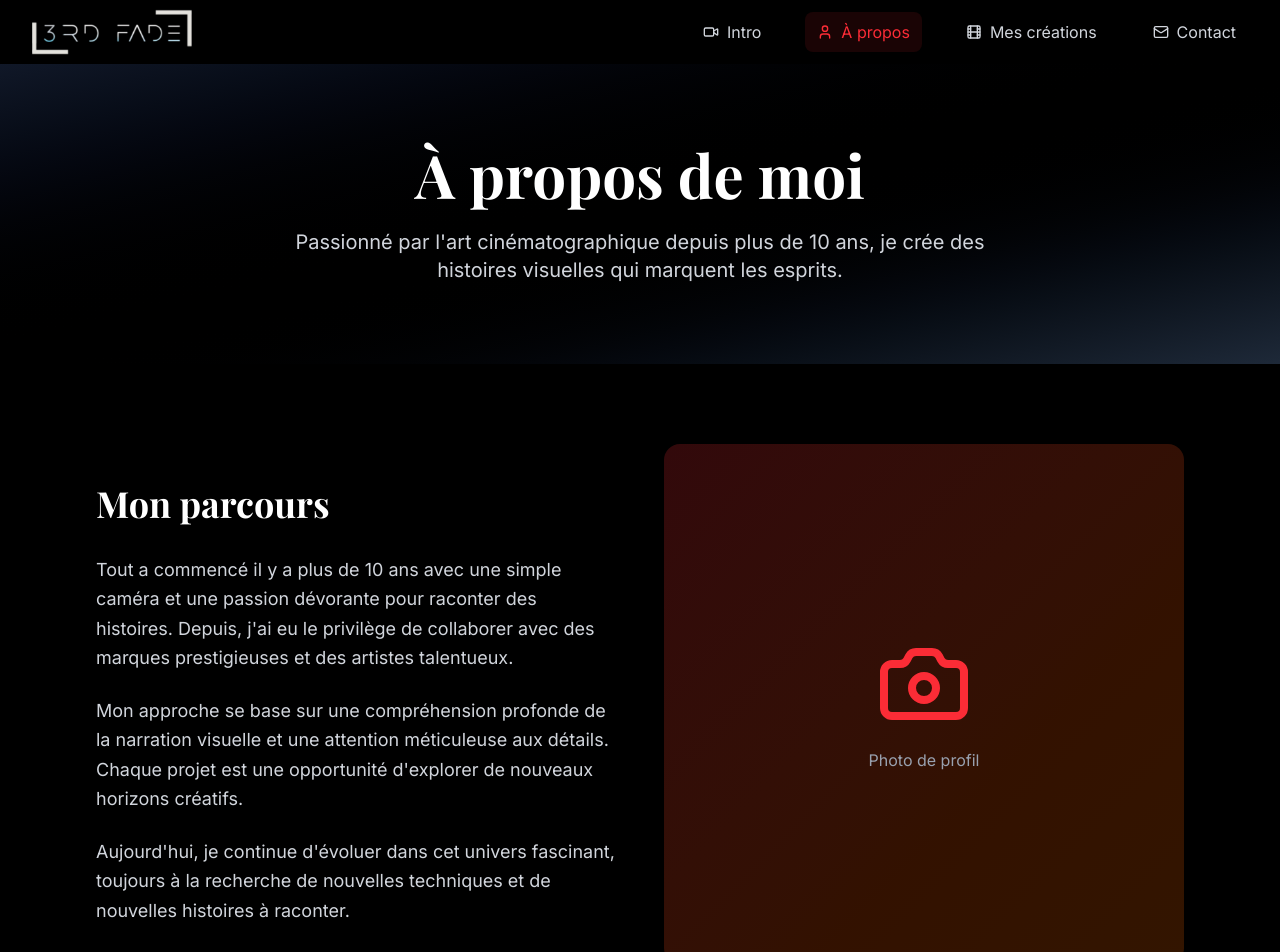
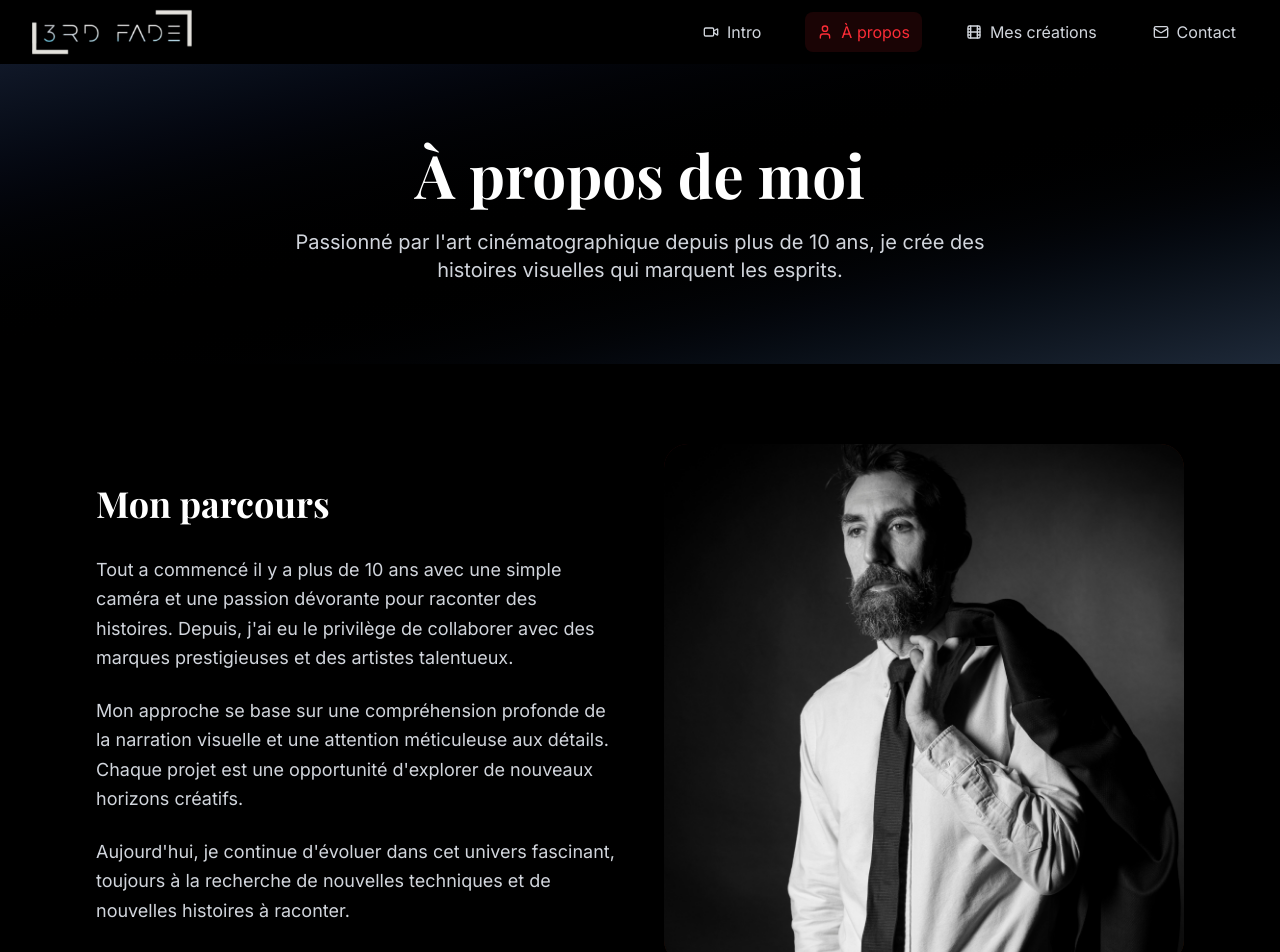
Before and after one commit to ali-hbl/3dfade, a Next.js app: page /about in a window 1280 px wide. Shown: the top 952 px of the page. Built offline with nearby package versions, Linux system fonts and the light colour scheme; a web font is replaced by a local one.

Commit message:
refactor: about section profile picture

```diff
--- a/src/app/about/page.tsx
+++ b/src/app/about/page.tsx
@@ -2,6 +2,7 @@
 
 import { motion } from 'framer-motion';
 import { Award, Camera, Clock, Edit3, Star, Users, Video } from 'lucide-react';
+import Image from 'next/image';
 
 export default function About() {
   const skills = [
@@ -44,7 +45,7 @@ export default function About() {
               À propos de moi
             </h1>
             <p className="text-xl text-gray-300 max-w-3xl mx-auto">
-              Passionné par l&apos;art cinématographique depuis plus de 10 ans,
+              Passionné par l'art cinématographique depuis plus de 10 ans,
               je crée des histoires visuelles qui marquent les esprits.
             </p>
           </motion.div>
@@ -67,16 +68,16 @@ export default function About() {
               <div className="space-y-6 text-gray-300">
                 <p className="text-lg leading-relaxed">
                   Tout a commencé il y a plus de 10 ans avec une simple caméra et une passion
-                  dévorante pour raconter des histoires. Depuis, j&apos;ai eu le privilège de
+                  dévorante pour raconter des histoires. Depuis, j'ai eu le privilège de
                   collaborer avec des marques prestigieuses et des artistes talentueux.
                 </p>
                 <p className="text-lg leading-relaxed">
                   Mon approche se base sur une compréhension profonde de la narration visuelle
                   et une attention méticuleuse aux détails. Chaque projet est une opportunité
-                  d&apos;explorer de nouveaux horizons créatifs.
+                  d'explorer de nouveaux horizons créatifs.
                 </p>
                 <p className="text-lg leading-relaxed">
-                  Aujourd&apos;hui, je continue d&apos;évoluer dans cet univers fascinant, toujours
+                  Aujourd'hui, je continue d'évoluer dans cet univers fascinant, toujours
                   à la recherche de nouvelles techniques et de nouvelles histoires à raconter.
                 </p>
               </div>
@@ -89,10 +90,15 @@ export default function About() {
               viewport={{ once: true }}
               className="relative"
             >
-              <div className="aspect-square bg-gradient-to-br from-red-500/20 to-orange-500/20 rounded-2xl flex items-center justify-center">
+              <div className="aspect-square bg-gradient-to-br from-red-500/20 to-orange-500/20 rounded-3xl flex items-center justify-center">
                 <div className="text-center">
-                  <Camera className="w-24 h-24 text-red-500 mx-auto mb-4" />
-                  <p className="text-gray-400">Photo de profil</p>
+                  <Image
+                    src="/picture3.png"
+                    alt="Photo de profil"
+                    fill
+                    className="mx-auto mb-4 object-cover object-[0px_-90px] rounded-3xl"
+                    priority
+                  />
                 </div>
               </div>
             </motion.div>
```
